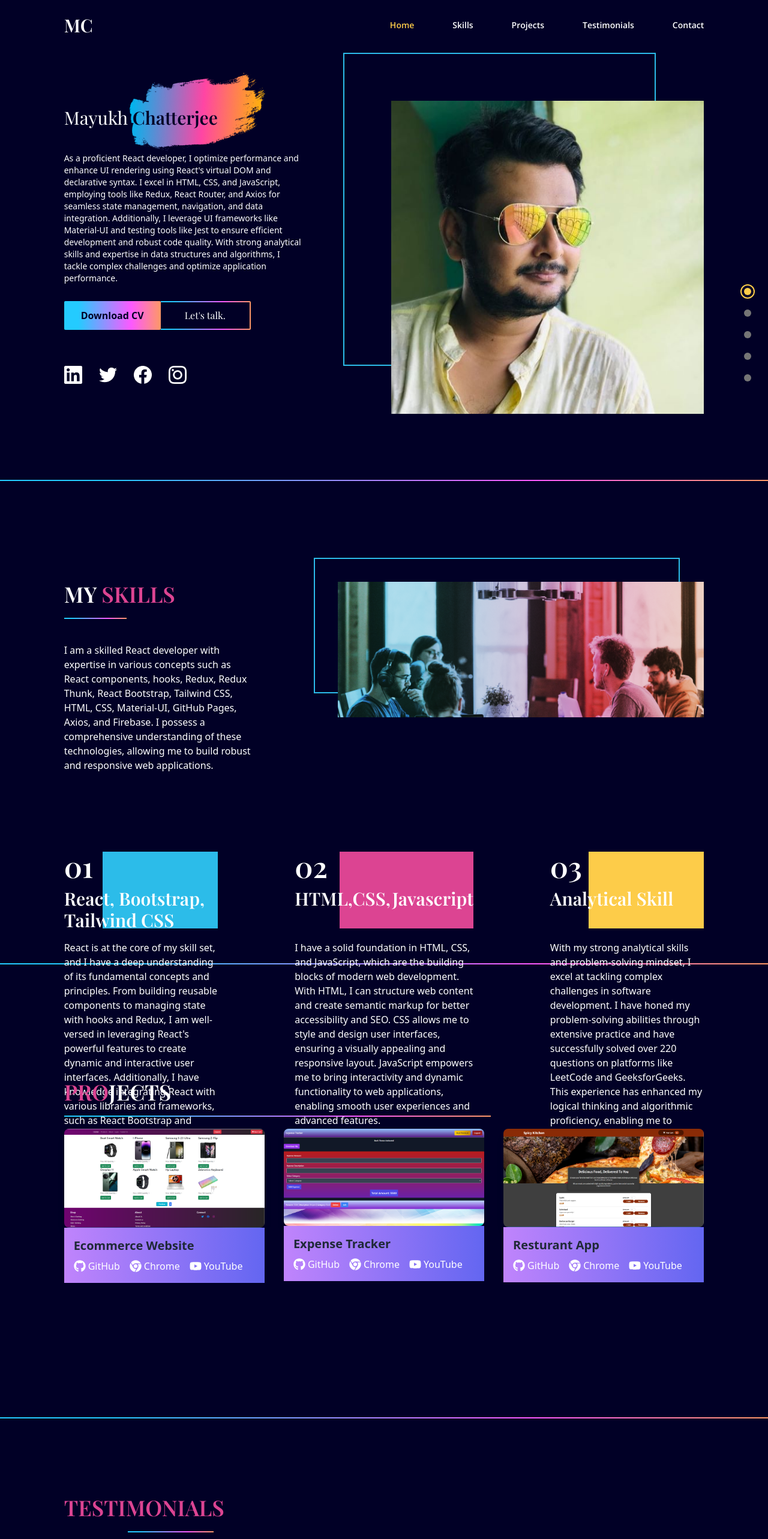
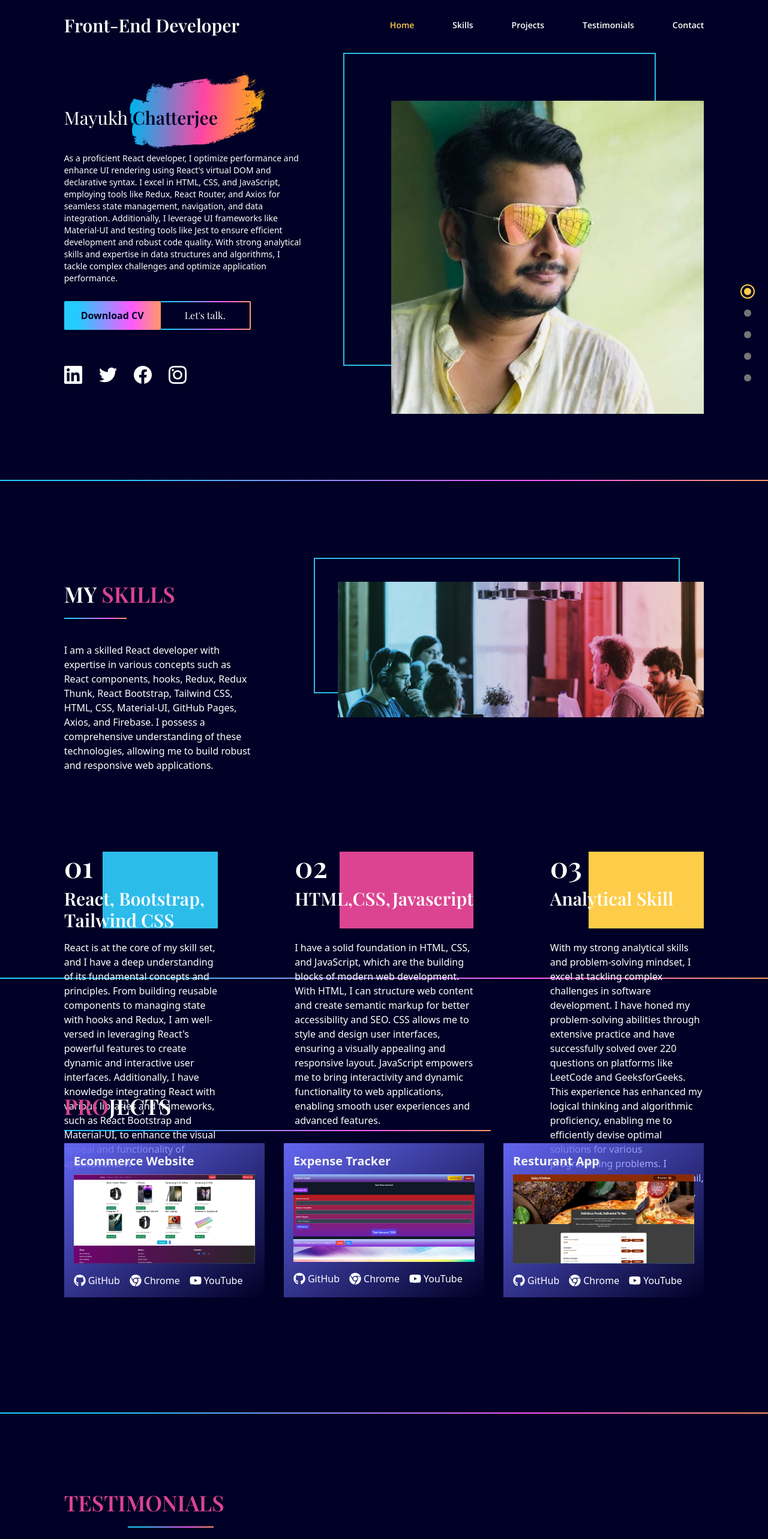
Before and after one commit to Mayukh360/portfolio-mayukh-react, a React (Create React App) app: page / in a window 1280 px wide. Shown: the top 2566 px of the page at 60% size. Built offline with nearby package versions, Linux system fonts and the light colour scheme.

Commit message:
Some changes

```diff
--- a/src/App.js
+++ b/src/App.js
@@ -60,6 +60,7 @@ function App() {
           <MySkills />
         </motion.div>
       </div>
+      <br/>
       <LineGradient />
       <div className="w-5/6 mx-auto">
         <motion.div
@@ -70,6 +71,7 @@ function App() {
           <Projects />
         </motion.div>
       </div>
+
       <LineGradient />
       <div className="w-5/6 mx-auto md:h-full">
         <motion.div
--- a/src/scenes/MySkills.jsx
+++ b/src/scenes/MySkills.jsx
@@ -6,6 +6,7 @@ import skills from "../assets/skills-image.png";
 const MySkills = () => {
   const isAboveLarge = useMediaQuery("(min-width: 1060px)");
   return (
+    <div>
     <section id="skills" className="pt-10 pb-24">
       {/* HEADER AND IMAGE SECTION */}
       <div className="md:flex md:justify-between md:gap-16 mt-32">
@@ -145,11 +146,14 @@ const MySkills = () => {
             thinking and algorithmic proficiency, enabling me to efficiently
             devise optimal solutions for various programming problems. I possess
             a keen attention to detail, allowing me to identify patterns,
-            optimize code efficiency, and troubleshoot issues effectively.
+            optimize code efficiency.
           </p>
         </motion.div>
       </div>
+
     </section>
+    {/* <LineGradient width="w-full"/> */}
+    </div>
   );
 };
 
--- a/src/scenes/Navbar.jsx
+++ b/src/scenes/Navbar.jsx
@@ -27,7 +27,7 @@ const Navbar = ({ isTopOfPage, selectedPage, setSelectedPage }) => {
   return (
     <nav className={`${navbarBackground} z-40 w-full fixed top-0 py-6`}>
       <div className="flex items-center justify-between mx-auto w-5/6">
-        <h4 className="font-playfair text-3xl font-bold">MC</h4>
+        <h4 className="font-playfair text-3xl font-bold">Front-End Developer</h4>
 
         {/* DESKTOP NAV */}
         {isDesktop ? (
--- a/src/scenes/Project.jsx
+++ b/src/scenes/Project.jsx
@@ -1,14 +1,12 @@
 import React from "react";
-
-import { FaGithub, FaYoutube, FaChrome } from 'react-icons/fa';
+import { FaGithub, FaChrome, FaYoutube } from "react-icons/fa";
 
 const Project = ({ title, image, githubLink, youtubeLink, chromeLink }) => {
   return (
-    <div className="max-w-md mx-auto mb-8">
-      <img src={image} alt={title} className="rounded-lg shadow-lg" />
-      <div className="bg-gradient-to-r from-purple-400 to-indigo-500 p-4">
-        <h3 className="text-xl text-gray-800 font-bold mb-2">{title}</h3>
-        <div className="flex justify-between items-center">
+    <div className="bg-gradient-to-br from-indigo-500 to-blue-500 p-4 hover:scale-105 transition duration-300">
+      <h3 className="text-xl text-gray-100 font-bold mb-2">{title}</h3>
+      <img src={image} alt={title} className="mb-4" />
+      <div className="flex justify-between">
         <div className="flex">
           <a
             href={githubLink}
@@ -40,7 +38,6 @@ const Project = ({ title, image, githubLink, youtubeLink, chromeLink }) => {
         </div>
       </div>
     </div>
-    </div>
   );
 };
 
--- a/src/scenes/Projects.jsx
+++ b/src/scenes/Projects.jsx
@@ -3,14 +3,13 @@ import LineGradient from "../components/LineGradient";
 import Project from "./Project";
 import Project1 from "../assets/Resturant.png";
 import Project2 from "../assets/Ecom.png";
-import Expense from '../assets/expense.png'
+import Expense from '../assets/expense.png';
 
 // Import other project images
 
 const Projects = () => {
   // Array of project data
   const projects = [
-
     {
       title: "Ecommerce Website",
       image: Project2,
@@ -38,13 +37,12 @@ const Projects = () => {
   return (
     <section id="projects" className="pt-48 pb-48">
       {/* HEADINGS */}
-      <p className="font-playfair  font-semibold text-4xl">
-            <span className="text-red ">PRO</span>JECTS
-          </p>
-          <div className="flex  mt-5 mb-5">
-            <LineGradient width="w-2/3" />
-          </div>
-      {/* ... */}
+      <p className="font-playfair font-semibold text-4xl">
+        <span className="text-red">PRO</span>JECTS
+      </p>
+      <div className="flex mt-5 mb-5">
+        <LineGradient width="w-2/3" />
+      </div>
 
       {/* PROJECTS */}
       <div className="flex justify-center">
```
Lines whose indentation alone changed are shown as unchanged.
